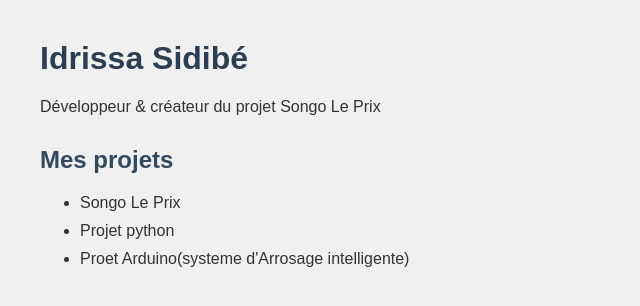
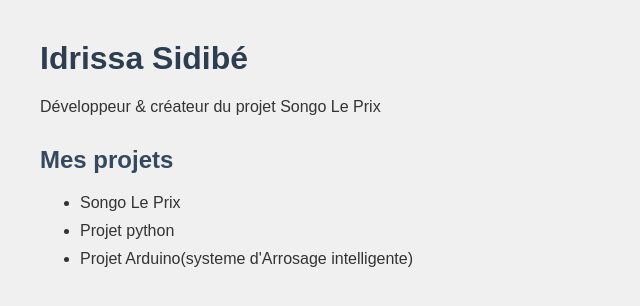
Before and after one commit to idixtrone-collab/portfolio, a plain HTML site: page index.html in a window 1280 px wide. Shown: the full height of the page, 0-640 px from the left. Drawn offline with Linux system fonts and the light colour scheme.

```diff
--- a/index.html
+++ b/index.html
@@ -14,7 +14,7 @@
 <ul>
 <li>Songo Le Prix</li>
 <li>Projet python</li>
-<li>Proet Arduino(systeme d'Arrosage intelligente)</li>
+<li>Projet Arduino(systeme d'Arrosage intelligente)</li>
 </ul>
 
 </body>
```
